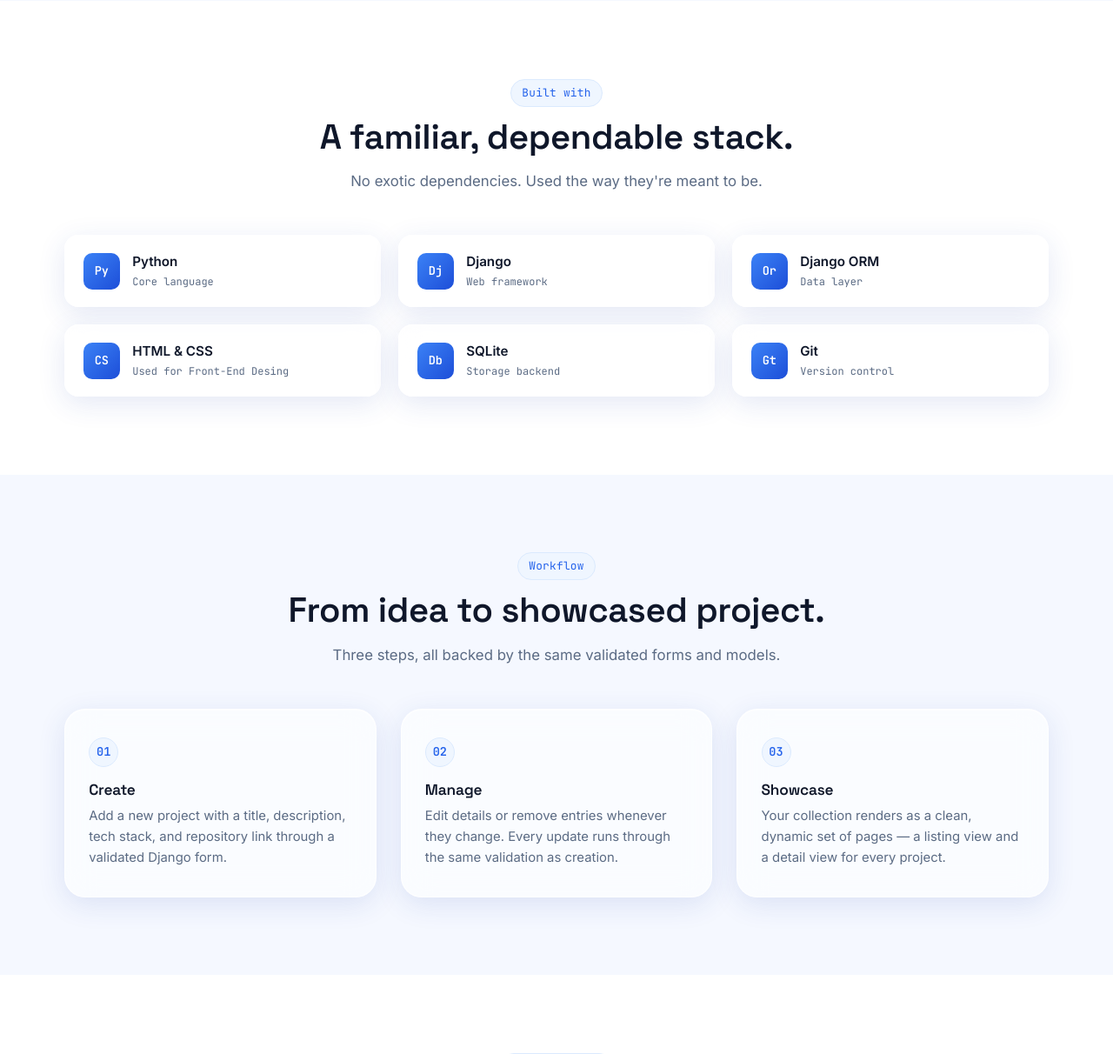
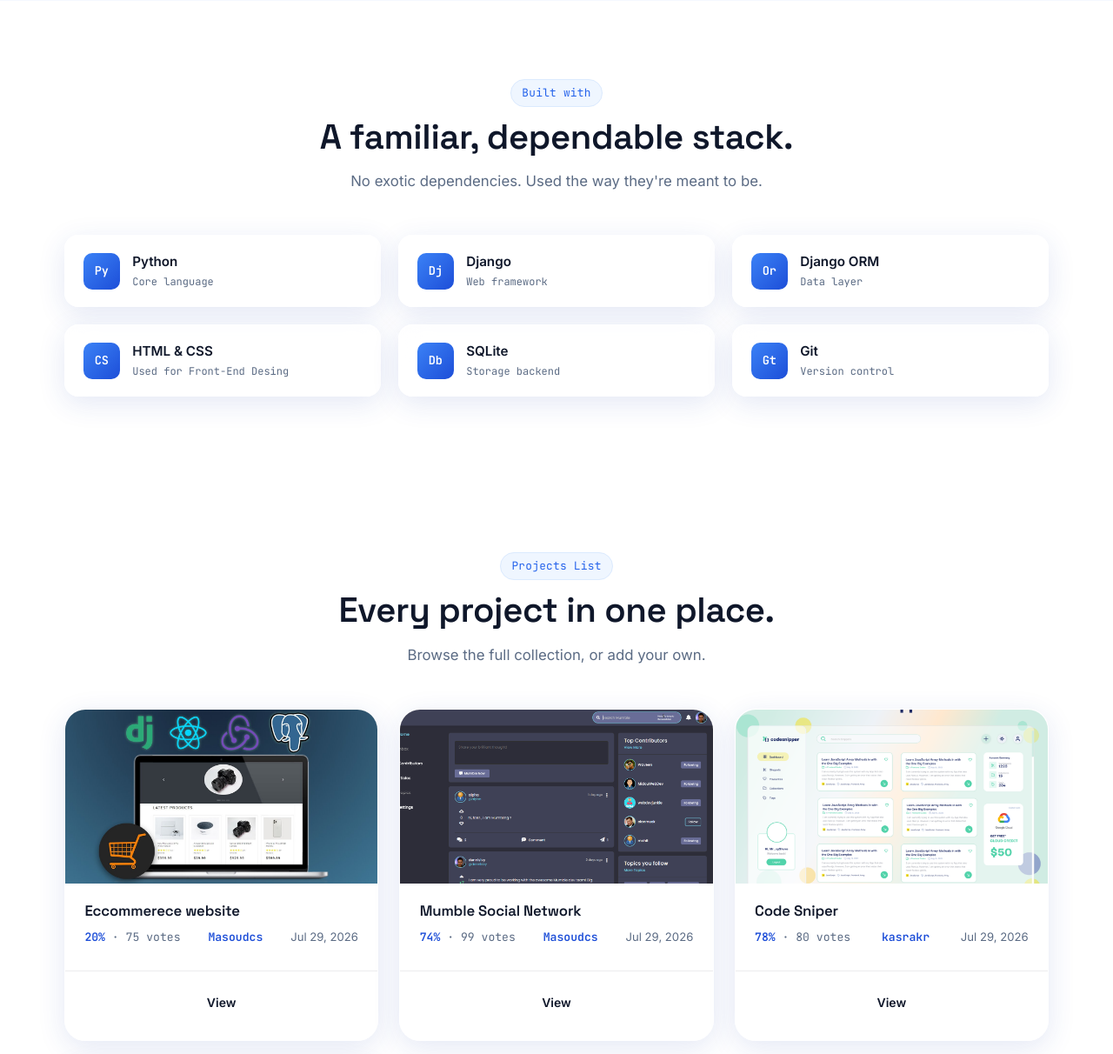
Before and after one commit to kasrakr/My-Devproject-Website, a Django app: page /projects/ in a window 1280 px wide; the page is wider, and only the part inside the window is pictured. Shown: the part 2454-3666 px from the top of that part at 87% size. Run offline with Django 5.2, Linux system fonts and the light colour scheme; data comes from the database, SQL or seed files in the repository; both versions use the stored data as it was after the commit.

Commit message:
delete workflow and style navbar and message error

```diff
--- a/projects/templates/projects/projects.html
+++ b/projects/templates/projects/projects.html
@@ -18,7 +18,7 @@
 
         <div class="hero__actions">
           <a href="#get-started" class="btn btn--primary">Get Started</a>
-          <a href="#workflow" class="btn btn--ghost">See how it works</a>
+          <a href="#features" class="btn btn--ghost">See how it works</a>
         </div>
 
         <div class="hero__stats" role="list">
@@ -207,35 +207,6 @@
     </div>
   </section>
 
-  <!-- ============================= WORKFLOW ============================= -->
-  <section class="section section--tint" id="workflow">
-    <div class="section-inner">
-      <div class="section__head">
-        <p class="eyebrow reveal">Workflow</p>
-        <h2 class="section__title reveal">From idea to showcased project.</h2>
-        <p class="section__lede reveal">Three steps, all backed by the same validated forms and models.</p>
-      </div>
-
-      <div class="workflow">
-        <div class="workflow__step glass reveal">
-          <span class="workflow__num">01</span>
-          <h3>Create</h3>
-          <p>Add a new project with a title, description, tech stack, and repository link through a validated Django form.</p>
-        </div>
-        <div class="workflow__step glass reveal reveal-delay-1">
-          <span class="workflow__num">02</span>
-          <h3>Manage</h3>
-          <p>Edit details or remove entries whenever they change. Every update runs through the same validation as creation.</p>
-        </div>
-        <div class="workflow__step glass reveal reveal-delay-2">
-          <span class="workflow__num">03</span>
-          <h3>Showcase</h3>
-          <p>Your collection renders as a clean, dynamic set of pages — a listing view and a detail view for every project.</p>
-        </div>
-      </div>
-    </div>
-  </section>
-
 
 <!-- ----------------------------projectlist------------------------------ -->
 <section class="section" id="projectss">
@@ -379,7 +350,7 @@
           <div class="field" id="emailField">
             <label for="cf-email">Email</label>
             <input type="email" id="cf-email" name="email" autocomplete="email" placeholder="
-aammiirrrmasoud@gmail.com" aria-describedby="emailError">
+              aammiirrrmasoud@gmail.com" aria-describedby="emailError">
             <span class="field-error" id="emailError"></span>
           </div>
         </div>
--- a/static/styles/main.css
+++ b/static/styles/main.css
@@ -37,6 +37,20 @@ input, textarea { font: inherit; color: inherit; }
   --color-bg-tint: #F5F8FF;
   --color-line: rgba(15, 23, 42, 0.08);
 
+  /* Semantic (Django messages: debug / info / success / warning / error) */
+  --color-success: #16A34A;
+  --color-success-bg: #ECFDF5;
+  --color-success-border: #86EFAC;
+  --color-error: #DC2626;
+  --color-error-bg: #FEF2F2;
+  --color-error-border: #FCA5A5;
+  --color-warning: #B45309;
+  --color-warning-bg: #FFFBEB;
+  --color-warning-border: #FDE68A;
+  --color-info: var(--color-primary-600);
+  --color-info-bg: var(--color-primary-50);
+  --color-info-border: var(--color-primary-100);
+
   --glass-bg: rgba(255, 255, 255, 0.58);
   --glass-bg-strong: rgba(255, 255, 255, 0.78);
   --glass-border: rgba(255, 255, 255, 0.75);
@@ -884,38 +946,7 @@ textarea:focus-visible {
 @media (max-width: 900px) { .stack-grid { grid-template-columns: repeat(2, 1fr); } }
 @media (max-width: 560px) { .stack-grid { grid-template-columns: 1fr; } }
 
-/* ==========================================================================
-   12. WORKFLOW
-   ========================================================================== */
-.workflow {
-  display: grid;
-  grid-template-columns: repeat(3, 1fr);
-  gap: 1.75rem;
-  counter-reset: step;
-  position: relative;
-}
-.workflow__step {
-  padding: 2rem 1.7rem;
-  border-radius: var(--radius-lg);
-  position: relative;
-}
-.workflow__num {
-  font-family: var(--font-mono);
-  font-size: 0.85rem;
-  color: var(--color-primary-600);
-  background: var(--color-primary-50);
-  border: 1px solid var(--color-primary-100);
-  display: inline-flex;
-  align-items: center;
-  justify-content: center;
-  width: 34px; height: 34px;
-  border-radius: 50%;
-  margin-bottom: 1.1rem;
-  font-weight: 600;
-}
-.workflow__step h3 { font-size: 1.08rem; margin-bottom: 0.5rem; }
-.workflow__step p { font-size: 0.93rem; }
-@media (max-width: 900px) { .workflow { grid-template-columns: 1fr; } }
+
 
 /* ==========================================================================
    13. PREVIEW
--- a/templates/main.html
+++ b/templates/main.html
@@ -37,7 +37,7 @@
     {%include 'navbar.html'%}
     <main id="main">
        {% if messages %}
-      <ul class="messages">
+      <ul class="messages" aria-live="polite">
         {% for message in messages %}
         <li {% if message.tags %} class="{{message.tags}}" {% endif %}>{{message}}</li>
         {% endfor %}
--- a/templates/navbar.html
+++ b/templates/navbar.html
@@ -17,7 +17,6 @@
       <a href="{% url 'projects' %}#about" class="nav__link">About</a>
       <a href="{% url 'projects' %}#features" class="nav__link">Features</a>
       <a href="{% url 'projects' %}#stack" class="nav__link">Stack</a>
-      <a href="{% url 'projects' %}#workflow" class="nav__link">Workflow</a>
       <a href="{% url 'projects' %}#projectss" class="nav__link">Projects</a>
       <a href="{% url 'projects' %}#contact" class="nav__link">Contact</a>
     </nav>
@@ -26,18 +25,7 @@
       <a href="{% url 'create-project' %}" class="btn btn--primary btn--sm"
         >Create Project</a
       >
-      <button
-        class="nav__toggle"
-        id="navToggle"
-        aria-label="Toggle menu"
-        aria-expanded="false"
-        aria-controls="navLinks"
-      >
-        <span></span><span></span><span></span>
-      </button>
-    </div>
-    <div class="nav__actions">
-      <a href="{% url 'logout' %}" class="btn btn--primary btn--sm"
+      <a href="{% url 'logout' %}" class="btn btn--ghost btn--sm"
         >Logout</a
       >
       <button
```
Also changed, not shown: other parts of static/styles/main.css (+48 -0 lines), db.sqlite3.
